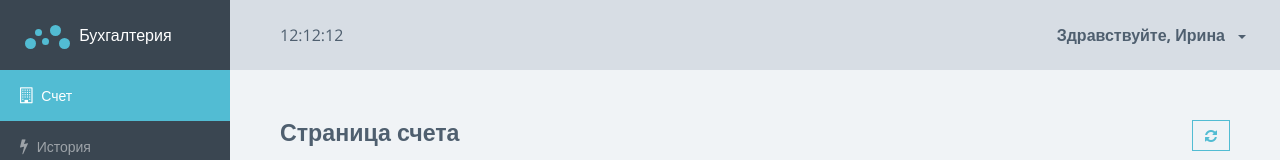
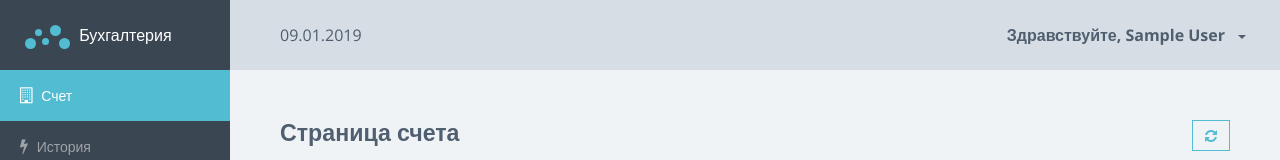
Before and after one commit to dmitib/angular2-accounting, an Angular app: page /system/bill in a window 1280 px wide. Shown: the top 160 px of the page. Built offline with nearby package versions, Linux system fonts and the light colour scheme; sample sign-in values are in the browser's storage.

Commit message:
add header component

```diff
--- /dev/null
+++ b/src/app/system/shared/components/header/header.component.html
@@ -0,0 +1,27 @@
+<header class="header">
+  <div class="header-block header-block-search">
+      {{ date | date:'dd.MM.yyyy' }}
+  </div>
+  <div class="header-block header-block-nav">
+      <ul class="nav-profile">
+          <li class="profile dropdown" accDropdown>
+              <a class="nav-link dropdown-toggle" role="button">
+                <span class="name">
+                    Здравствуйте, {{ user.name }}
+                </span>
+              </a>
+              <div class="dropdown-menu profile-dropdown-menu">
+                  <a class="dropdown-item" [routerLink]="['/system', 'records']">
+                    <i class="fa fa-gear icon"></i>
+                    Сделать запись
+                  </a>
+                  <div class="dropdown-divider"></div>
+                  <a class="dropdown-item" (click)="onLogout()">
+                    <i class="fa fa-power-off icon"></i>
+                    Выйти
+                  </a>
+              </div>
+          </li>
+      </ul>
+  </div>
+</header>
--- /dev/null
+++ b/src/app/system/shared/components/header/header.component.ts
@@ -0,0 +1,31 @@
+import { Component, OnInit } from '@angular/core';
+import { Router } from '@angular/router';
+
+import { User } from 'src/app/shared/models/user.model';
+import { AuthService } from './../../../../shared/services/auth.service';
+
+@Component({
+  selector: 'acc-header',
+  templateUrl: './header.component.html',
+  styleUrls: ['./header.component.scss']
+})
+export class HeaderComponent implements OnInit {
+
+  date: Date = new Date();
+  user: User;
+
+  constructor(
+    private authService: AuthService,
+    private router: Router
+    ) { }
+
+  ngOnInit() {
+    this.user = JSON.parse(window.localStorage.getItem('user'));
+  }
+
+  onLogout() {
+    this.authService.logout();
+    this.router.navigate(['/login']);
+  }
+
+}
--- /dev/null
+++ b/src/app/system/shared/directives/dropdown.directive.ts
@@ -0,0 +1,13 @@
+import { Directive, HostBinding, HostListener } from '@angular/core';
+
+@Directive({
+  selector: '[accDropdown]'
+})
+
+export class DropdownDirective {
+  @HostBinding('class.open') isOpen = false;
+
+  @HostListener('click') onClick() {
+    this.isOpen = !this.isOpen;
+  }
+}
--- a/src/app/system/system.component.html
+++ b/src/app/system/system.component.html
@@ -1,26 +1,6 @@
 <div class="main-wrapper">
   <div class="app">
-      <header class="header">
-          <div class="header-block header-block-search">
-              12:12:12
-          </div>
-          <div class="header-block header-block-nav">
-              <ul class="nav-profile">
-                  <li class="profile dropdown">
-                      <a class="nav-link dropdown-toggle" href="#" role="button">
-                          <span class="name">
-                              Здравствуйте, Ирина
-                          </span>
-                      </a>
-                      <div class="dropdown-menu profile-dropdown-menu">
-                          <a class="dropdown-item" href="#"> <i class="fa fa-gear icon"></i>Сделать запись</a>
-                          <div class="dropdown-divider"></div>
-                          <a class="dropdown-item" href="#"><i class="fa fa-power-off icon"></i>Выйти</a>
-                      </div>
-                  </li>
-              </ul>
-          </div>
-      </header>
+      <acc-header></acc-header>
       <acc-sidebar></acc-sidebar>
       <article class="content dashboard-page">
         <router-outlet></router-outlet>
--- a/src/app/system/system.module.ts
+++ b/src/app/system/system.module.ts
@@ -9,6 +9,8 @@
 import { RecordsPageComponent } from './records-page/records-page.component';
 import { SystemComponent } from './system.component';
 import { SidebarComponent } from './shared/components/sidebar/sidebar.component';
+import { HeaderComponent } from './shared/components/header/header.component';
+import { DropdownDirective } from './shared/directives/dropdown.directive';
 
 @NgModule({
   imports: [
@@ -22,7 +24,9 @@
     PlanningPageComponent,
     RecordsPageComponent,
     SystemComponent,
-    SidebarComponent
+    SidebarComponent,
+    HeaderComponent,
+    DropdownDirective
   ],
   providers: []
 })
```
Also changed, not shown: src/app/system/shared/components/header/header.component.scss (added).
